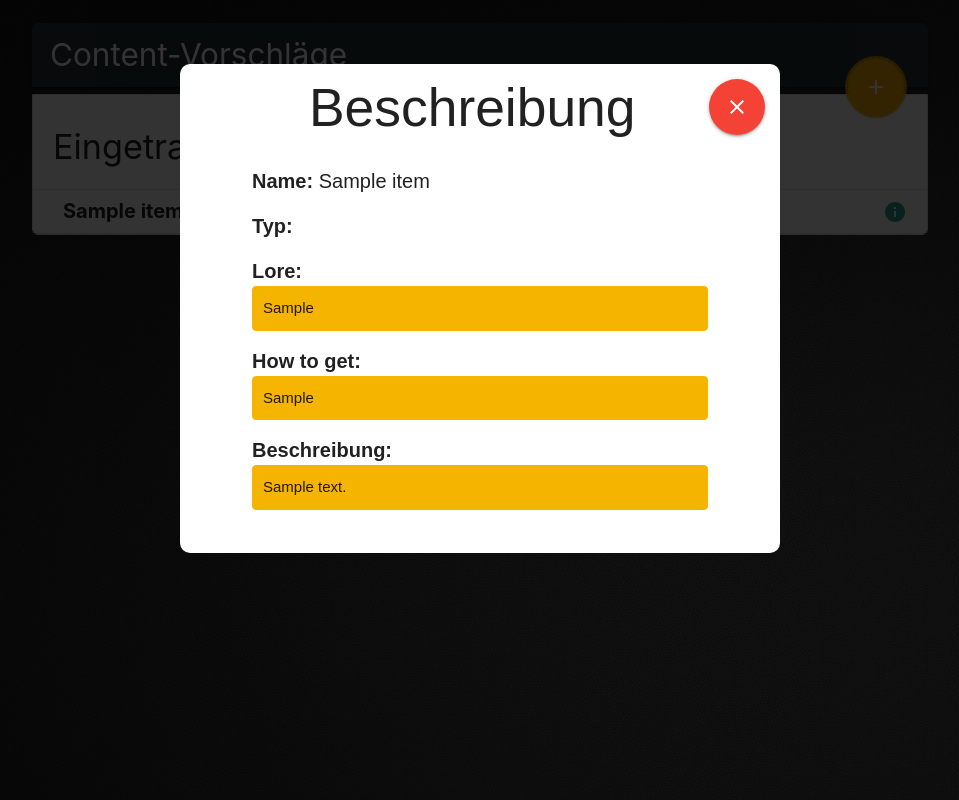
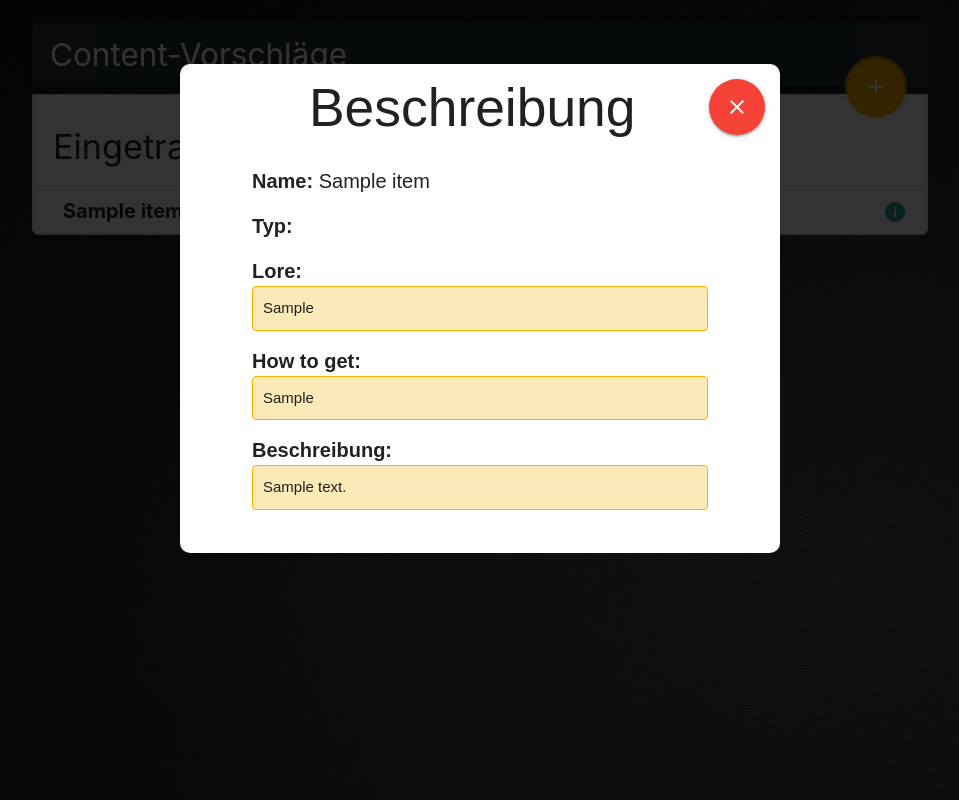
Before and after one commit to SpyrexDE/INF, a PHP site: page / in a window 1280 px wide, after a click on "info". Shown: the whole page, without its empty margins (160-1119 px from the left). Run offline with PHP 8.4, Linux system fonts and the light colour scheme; tables that the repository leaves empty or names only in its code hold one stand-in row (values such as "Sample post"); data that the repository does not hold is empty.

Commit message:
Update styles.css

```diff
--- a/styles.css
+++ b/styles.css
@@ -108,7 +108,7 @@ span{
 
 .longText{
   display: block;
-  background-color: #F5B400;
+  background-color: rgba(245, 180, 0, 0.28);
   border-radius: 4px;
   border-style: solid;
   border-color: #f5b400;
```
